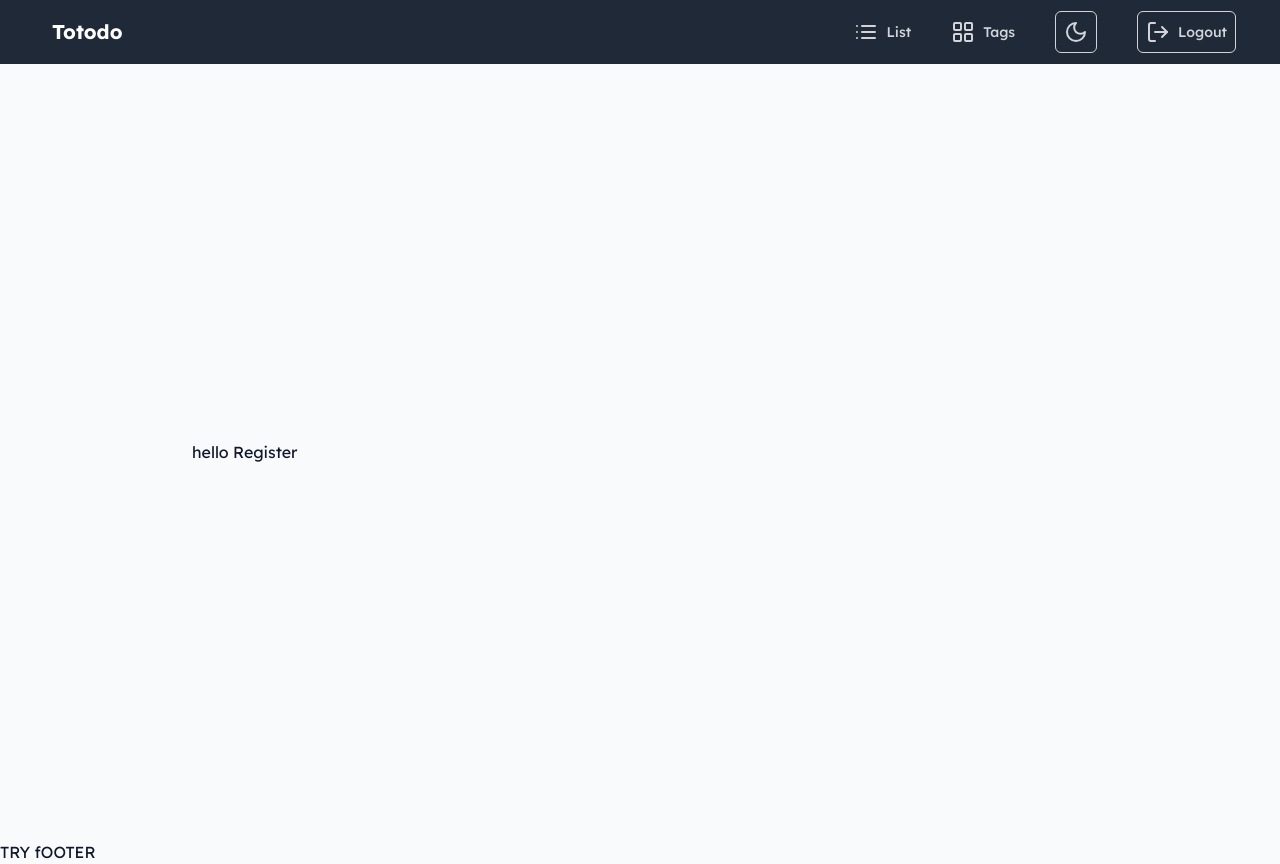
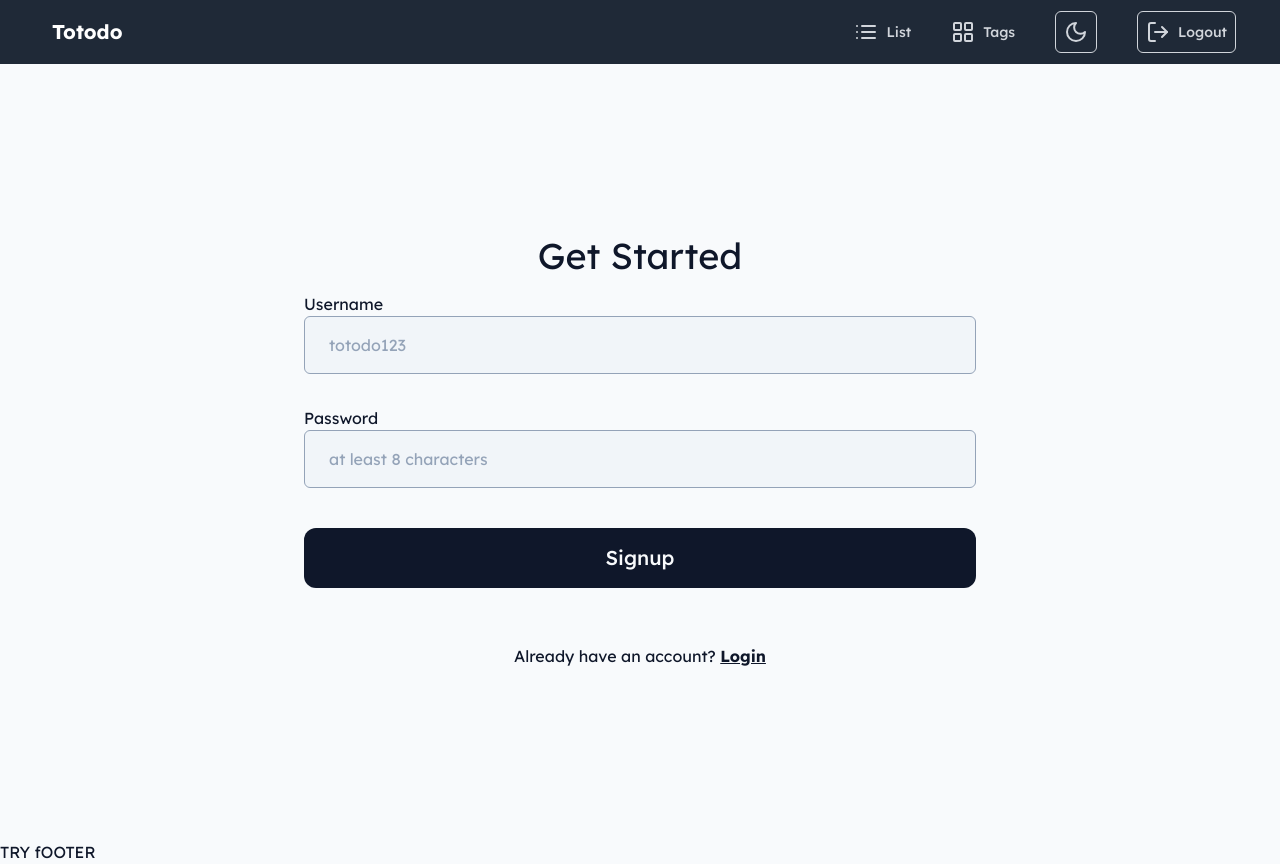
Before and after one commit to TomasinoWeb/webtech-crash-course, a Next.js app: page /register in a window 1280 px wide. Built offline with nearby package versions, Linux system fonts and the light colour scheme.

Commit message:
Add login and register

```diff
--- a/src/pages/login.tsx
+++ b/src/pages/login.tsx
@@ -1,5 +1,40 @@
+import Button from './components/button';
+import Input from './components/input';
+import Label from './components/label';
 import Layout from './layouts/layout';
 
 export default function Login() {
-  return <Layout>hello login</Layout>;
+  return (
+    <Layout>
+      <div className="flex flex-col items-center justify-center overflow-hidden">
+        <div className="w-9/12">
+          <h1 className="text-center text-4xl">Welcome!</h1>
+          <div className="mt-4 flex w-full flex-col">
+            <Label htmlFor="input">Username</Label>
+            <Input type="text" placeholder="totodo123" className="w-full" />
+          </div>
+
+          <div className="mt-8 flex w-full flex-col">
+            <Label htmlFor="input">Password</Label>
+            <Input
+              type="text"
+              placeholder="at least 8 characters"
+              className="w-full"
+            />
+          </div>
+
+          <Button className="mt-10 w-full">
+            <div>Login</div>
+          </Button>
+
+          <div className="pt-14 text-center">
+            <Label htmlFor="input">
+              Don’t have an account?{' '}
+              <span className="font-bold underline">Signup</span>
+            </Label>
+          </div>
+        </div>
+      </div>
+    </Layout>
+  );
 }
--- a/src/pages/register.tsx
+++ b/src/pages/register.tsx
@@ -1,5 +1,40 @@
+import Button from './components/button';
+import Input from './components/input';
+import Label from './components/label';
 import Layout from './layouts/layout';
 
 export default function Register() {
-  return <Layout>hello Register</Layout>;
+  return (
+    <Layout>
+      <div className="flex flex-col items-center justify-center overflow-hidden">
+        <div className="w-9/12">
+          <h1 className="text-center text-4xl">Get Started</h1>
+          <div className="mt-4 flex w-full flex-col">
+            <Label htmlFor="input">Username</Label>
+            <Input type="text" placeholder="totodo123" className="w-full" />
+          </div>
+
+          <div className="mt-8 flex w-full flex-col">
+            <Label htmlFor="input">Password</Label>
+            <Input
+              type="text"
+              placeholder="at least 8 characters"
+              className="w-full"
+            />
+          </div>
+
+          <Button className="mt-10 w-full">
+            <div>Signup</div>
+          </Button>
+
+          <div className="pt-14 text-center">
+            <Label htmlFor="input">
+              Already have an account?{' '}
+              <span className="font-bold underline">Login</span>
+            </Label>
+          </div>
+        </div>
+      </div>
+    </Layout>
+  );
 }
```
